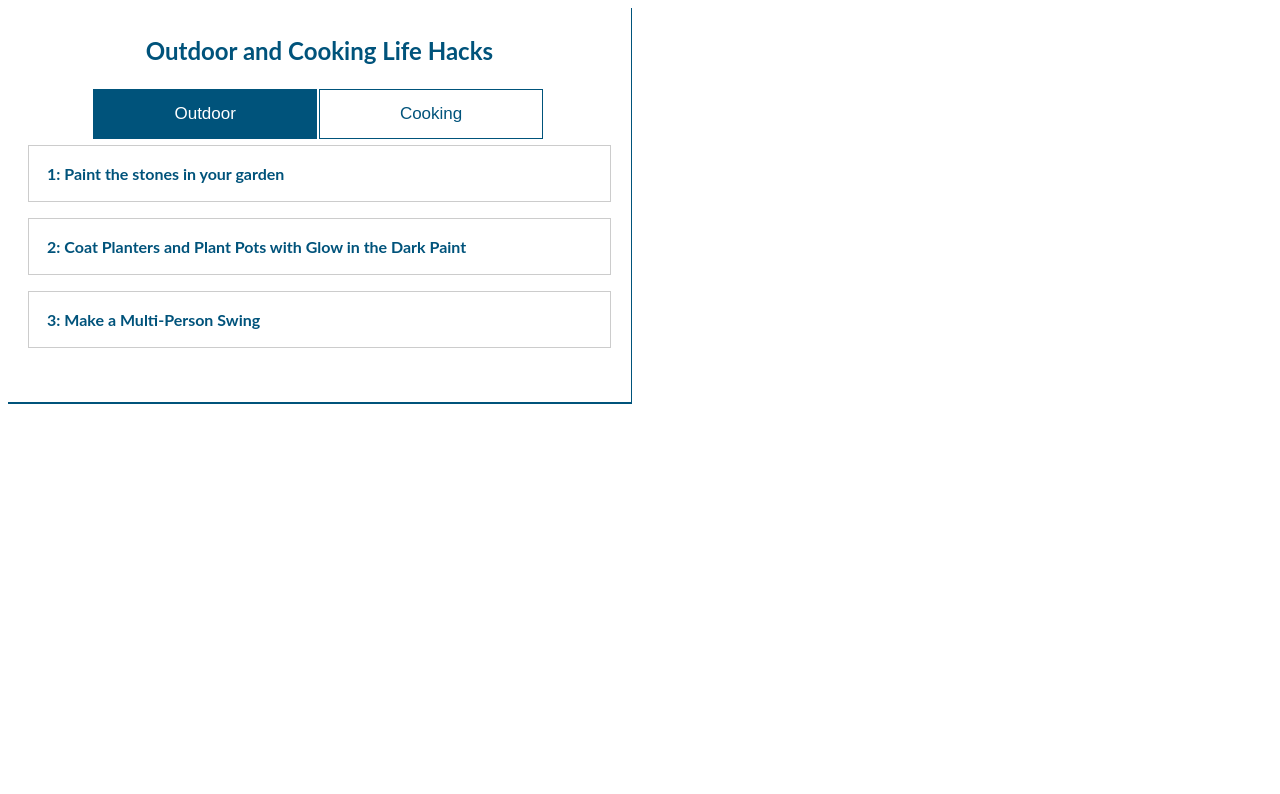
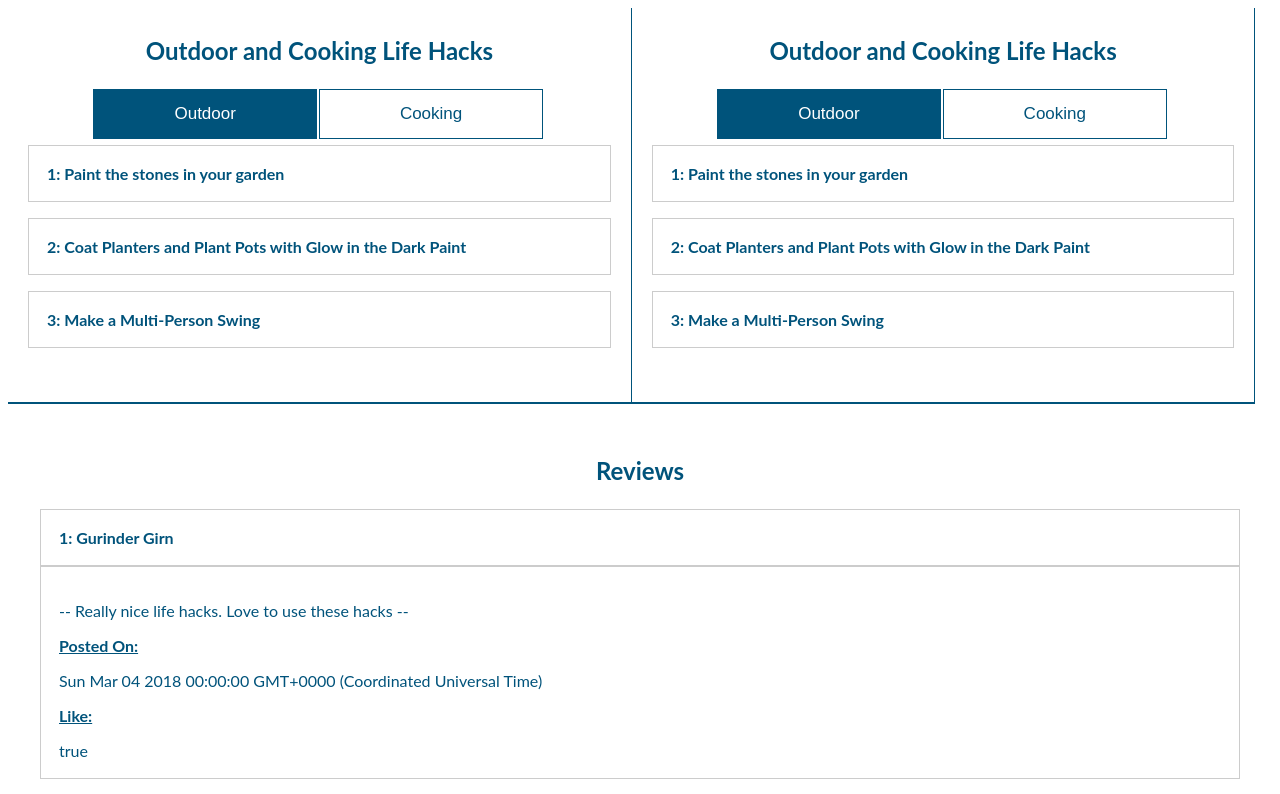
Before and after one commit to hazeoscar/lifeHacks, an Angular app: page / in a window 1280 px wide. Shown: the top 794 px of the page. Built offline with nearby package versions, Linux system fonts and the light colour scheme.

Commit message:
html and css updated for reviews

```diff
--- a/src/app/app.component.html
+++ b/src/app/app.component.html
@@ -1,2 +1,4 @@
 
 <app-outdoor></app-outdoor>
+<app-outdoor></app-outdoor>
+<app-reviews></app-reviews>
--- a/src/app/app.module.ts
+++ b/src/app/app.module.ts
@@ -3,11 +3,13 @@ import { NgModule } from '@angular/core';
 
 import { AppComponent } from './app.component';
 import { OutdoorComponent } from './outdoor/outdoor.component';
+import { ReviewsComponent } from './reviews/reviews.component';
 
 @NgModule({
   declarations: [
     AppComponent,
-    OutdoorComponent
+    OutdoorComponent,
+    ReviewsComponent
   ],
   imports: [
     BrowserModule
```
Also changed, not shown: 1 other file (tests, documents, lock files or other folders).
